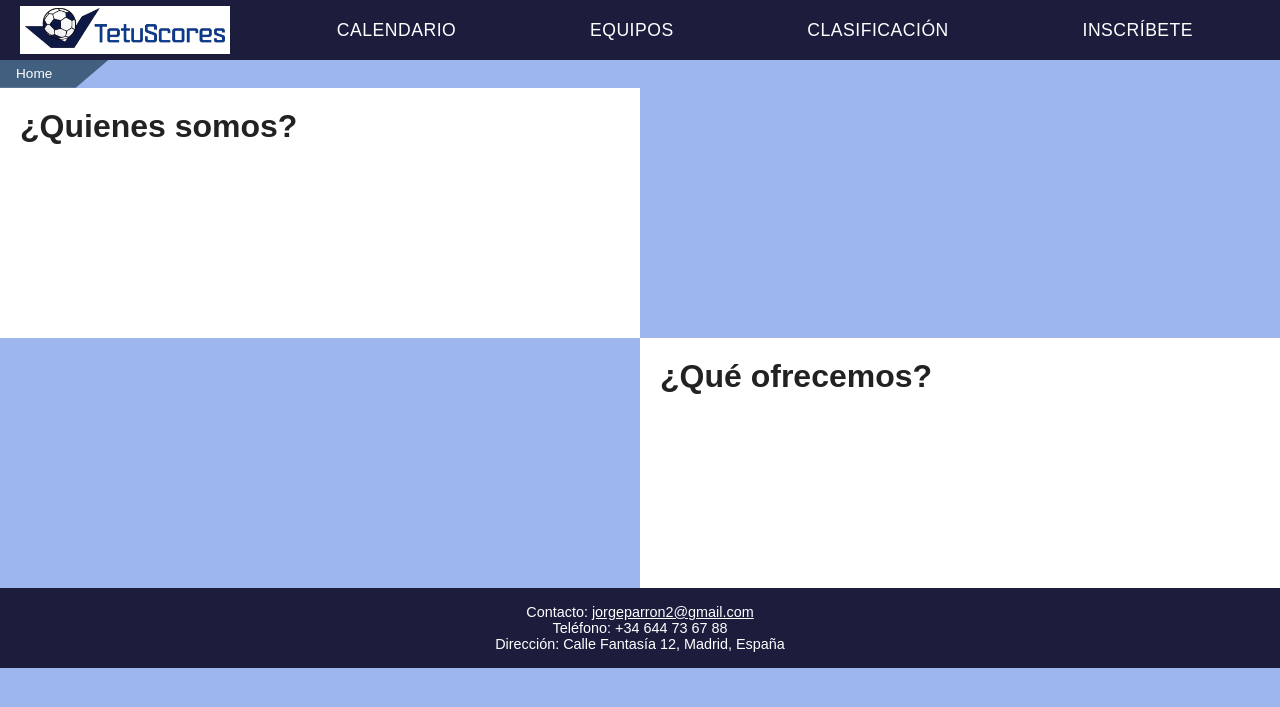
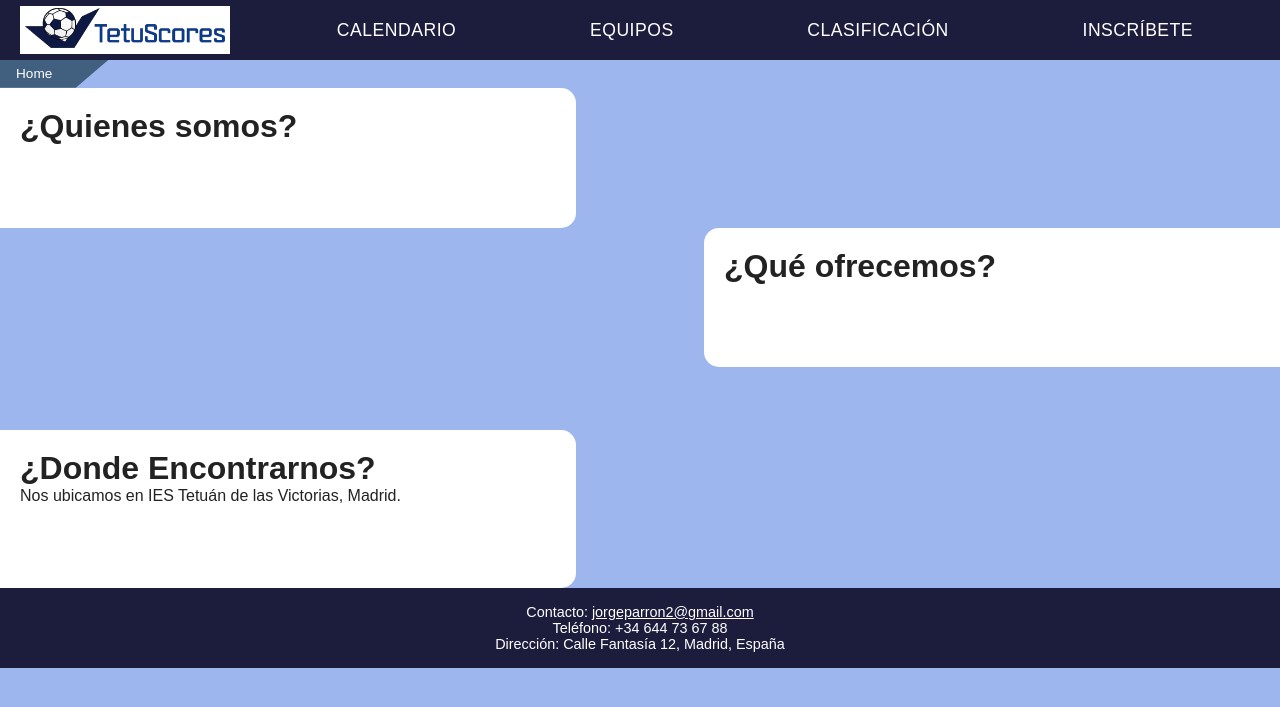
Before and after one commit to alvrodha/DisenoWEB-main, a PHP site: page / in a window 1280 px wide. Shown: the top 707 px of the page. Run offline with PHP 8.4, Linux system fonts and the light colour scheme.

Commit message:
yo que se

```diff
--- a/CSS/home.css
+++ b/CSS/home.css
@@ -1,6 +1,6 @@
 #content {
     display: grid;
-    grid-template-columns: 50% 50%;
+    grid-template-columns: 45% 10% 45%;
     align-items: stretch;
     position: relative;
     overflow: hidden;
@@ -8,14 +8,20 @@
 
 /* ======== Bloque 1 ======== */
 #preguntaQuien {
-    position: relative;
-    padding: 20px;
-    background-color: white;
     grid-column: 1 / 2;
     grid-row: 1 / 2;
+    position: relative;
     overflow: hidden;
+    background-color: white;
+    padding: 20px;
     z-index: 1;
     transition: transform 0.5s ease;
+    border-radius: 0 15px 15px 0;
+}
+
+#preguntaQuien h2{
+    color: #1c1d3d;
+    text-align: center;
 }
 
 #respuestaQuien {
@@ -41,10 +47,12 @@
     position: relative;
     padding: 20px;
     background-color: white;
-    grid-column: 2 / 3;
+    grid-column: 3 / 4;
     grid-row: 2 / 3;
     overflow: hidden;
     z-index: 1;
+    width: 100%;
+    border-radius: 15px 0 0 15px;
     transition: transform 0.5s ease;
 }
 
@@ -65,3 +73,16 @@
     right: 0;
     background-color: #415f7e;
 }
+
+#preguntaDonde {
+    grid-column: 1 / 2;
+    grid-row: 4 / 5;
+    position: relative;
+    overflow: hidden;
+    background-color: white;
+    padding: 20px;
+    z-index: 1;
+    transition: transform 0.5s ease;
+    border-radius: 0 15px 15px 0;
+    align-items: center;
+}
--- a/index.html
+++ b/index.html
@@ -43,12 +43,17 @@
                 </ul>
             </div>
         </div>
+        <div id="preguntaDonde">
+            <h1>¿Donde Encontrarnos?</h1>
+            <div id="respuestaDonde">
+                <p>Nos ubicamos en IES Tetuán de las Victorias, Madrid.</p>
+            </div>
+        </div>
     </div>
     <div id="footer">
         <p>Contacto: <a href="mailto:jorgeparron2@gmail.com">jorgeparron2@gmail.com</a></p>
         <p>Teléfono: +34 644 73 67 88</p>
         <p>Dirección: Calle Fantasía 12, Madrid, España</p>
-
     </div>
 </body>
 </html>
```
